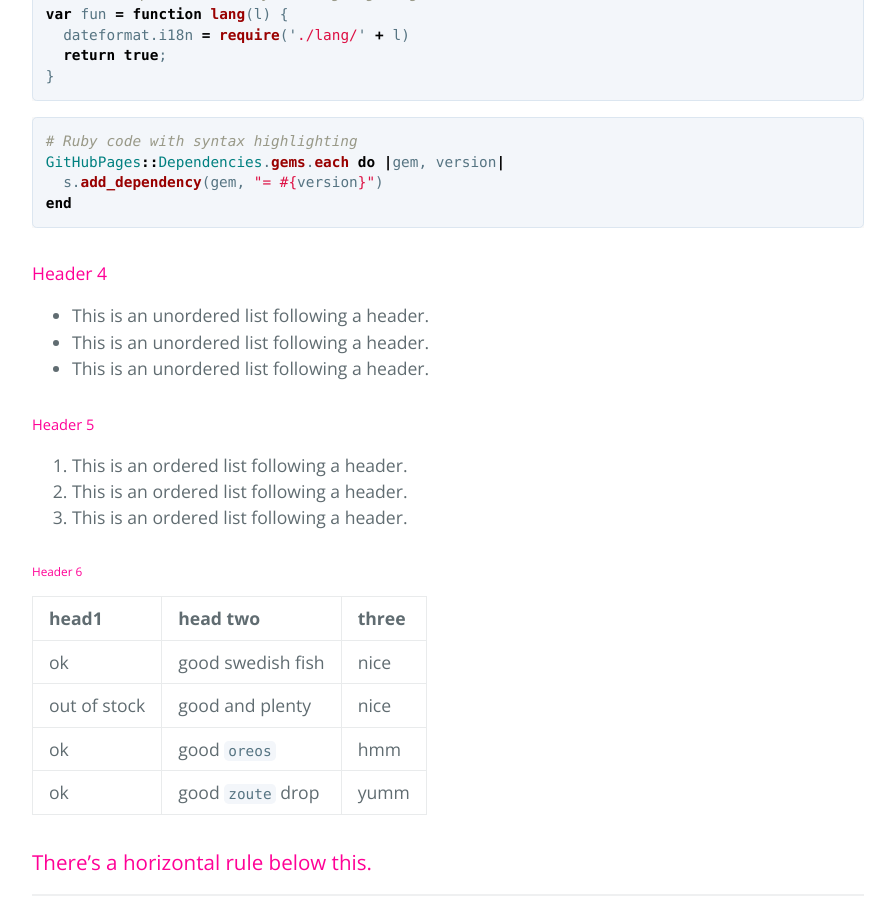
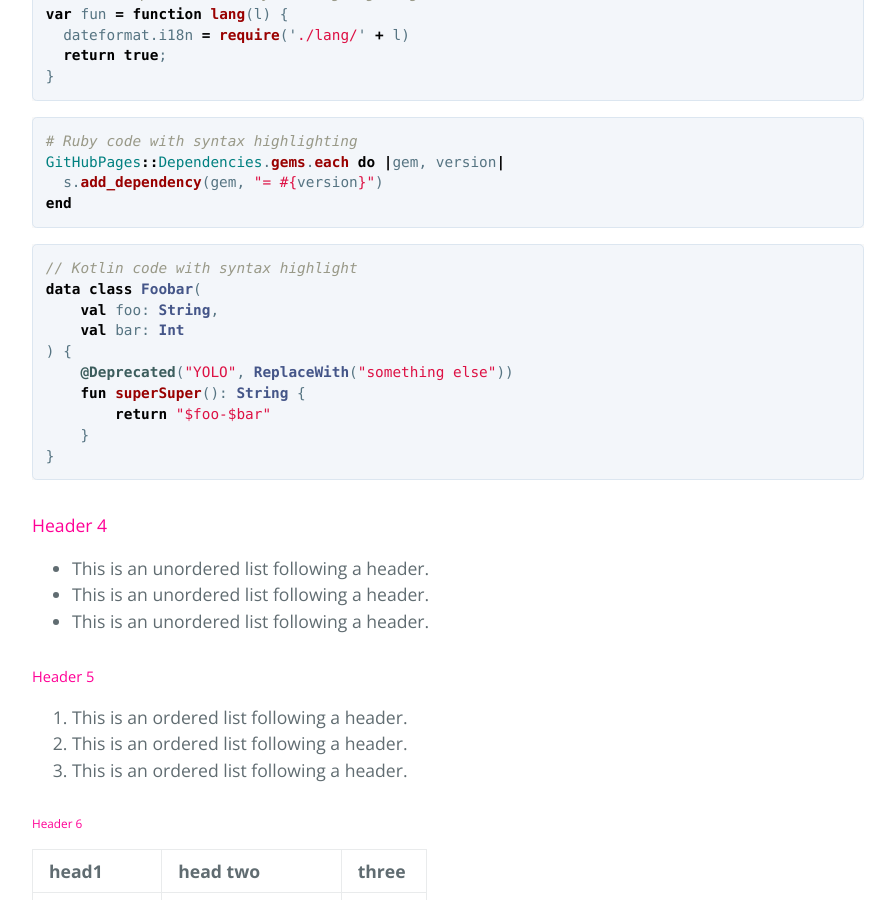
Before and after one commit to budius/test-action-triggers-234, a Jekyll site: the page built from docs/index.md, in a window 1280 px wide and 900 px high, scrolled down 1024 px. Shown: the whole window, without its empty margins (192-1087 px from the left). Built offline with Jekyll 4.4.1, drawn with Linux system fonts in a browser that asks for light colours.

Commit message:
k-syntax?

````diff
--- a/docs/index.md
+++ b/docs/index.md
@@ -35,6 +35,19 @@ var fun = function lang(l) {
 GitHubPages::Dependencies.gems.each do |gem, version|
   s.add_dependency(gem, "= #{version}")
 end
+```
+
+```kotlin
+// Kotlin code with syntax highlight
+data class Foobar(
+    val foo: String,
+    val bar: Int
+) {
+    @Deprecated("YOLO", ReplaceWith("something else"))
+    fun superSuper(): String {
+        return "$foo-$bar"
+    }
+}
 ```
 
 #### Header 4
````
